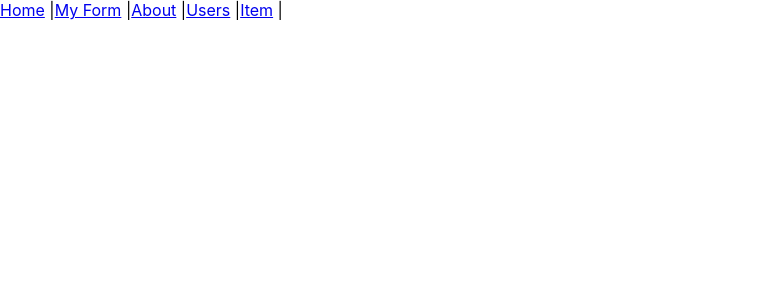
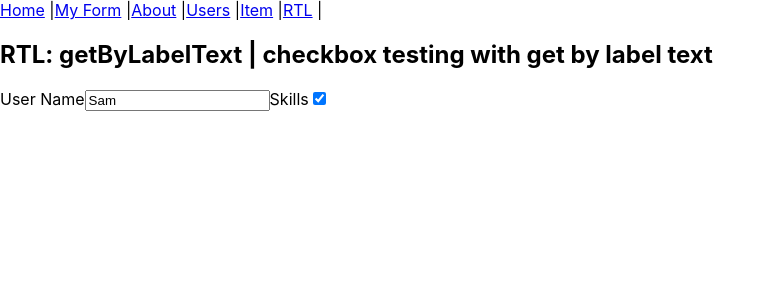
Before and after one commit to arunpradhan/testing-jest, a React (Create React App) app: page /rtl in a window 1280 px wide. Shown: the top 300 px of the page, without its empty margins (0-774 px from the left). Built offline with nearby package versions, Linux system fonts and the light colour scheme.

Commit message:
RTL Query: getByLabelText

```diff
--- a/src/App.js
+++ b/src/App.js
@@ -8,6 +8,7 @@ import Navigation from './Navigation';
 import About from './About';
 import Users from './Users';
 import Item from './Item';
+import Rtl from './Rtl';
 
 function App() {
   return (
@@ -19,6 +20,7 @@ function App() {
         <Route path='/about' element={<About/>}/>
         <Route path='/users' element={<Users/>}/>
         <Route path='/item' element={<Item />}/>
+        <Route path='/rtl' element={<Rtl/>}/>
       </Routes>
     </BrowserRouter>
   );
--- a/src/Navigation.js
+++ b/src/Navigation.js
@@ -8,6 +8,7 @@ function Navigation() {
         <Link to="/about">About</Link> |
         <Link to="/users">Users</Link> |
         <Link to="/item">Item</Link> |
+        <Link to="/rtl">RTL</Link> |
     </div>
   );
 }
--- a/src/Rtl.js
+++ b/src/Rtl.js
@@ -2,25 +2,13 @@
 function Rtl() {
     return (
         <div>
-            <h2>RTL: getAllByRole</h2>
-            <button>Click Me</button>
-            <button>Click Me</button>
-            <button>Click Me</button>
-            <button>Click Me</button>
-            <button>Click Me</button>
-            <button>Click Me</button>
-            <button>Click Me</button>
-            <button>Click Me</button>
-            <button>Click Me</button>
-            <button>Click Me</button>
+            <h2>RTL: getByLabelText | checkbox testing with get by label text</h2>
+            <label htmlFor="user-name">User Name</label>
+            <input type="text" id="user-name" defaultValue="Sam"/>
 
-            <select>
-                <option>1</option>
-                <option>2</option>
-                <option>3</option>
-                <option>4</option>
-                <option>5</option>
-            </select>
+            <label htmlFor="skills">Skills</label>
+            <input type="checkbox" id="skills" defaultChecked />
+
         </div>
     );
 }
```
Also changed, not shown: 1 other file (tests, documents, lock files or other folders).
